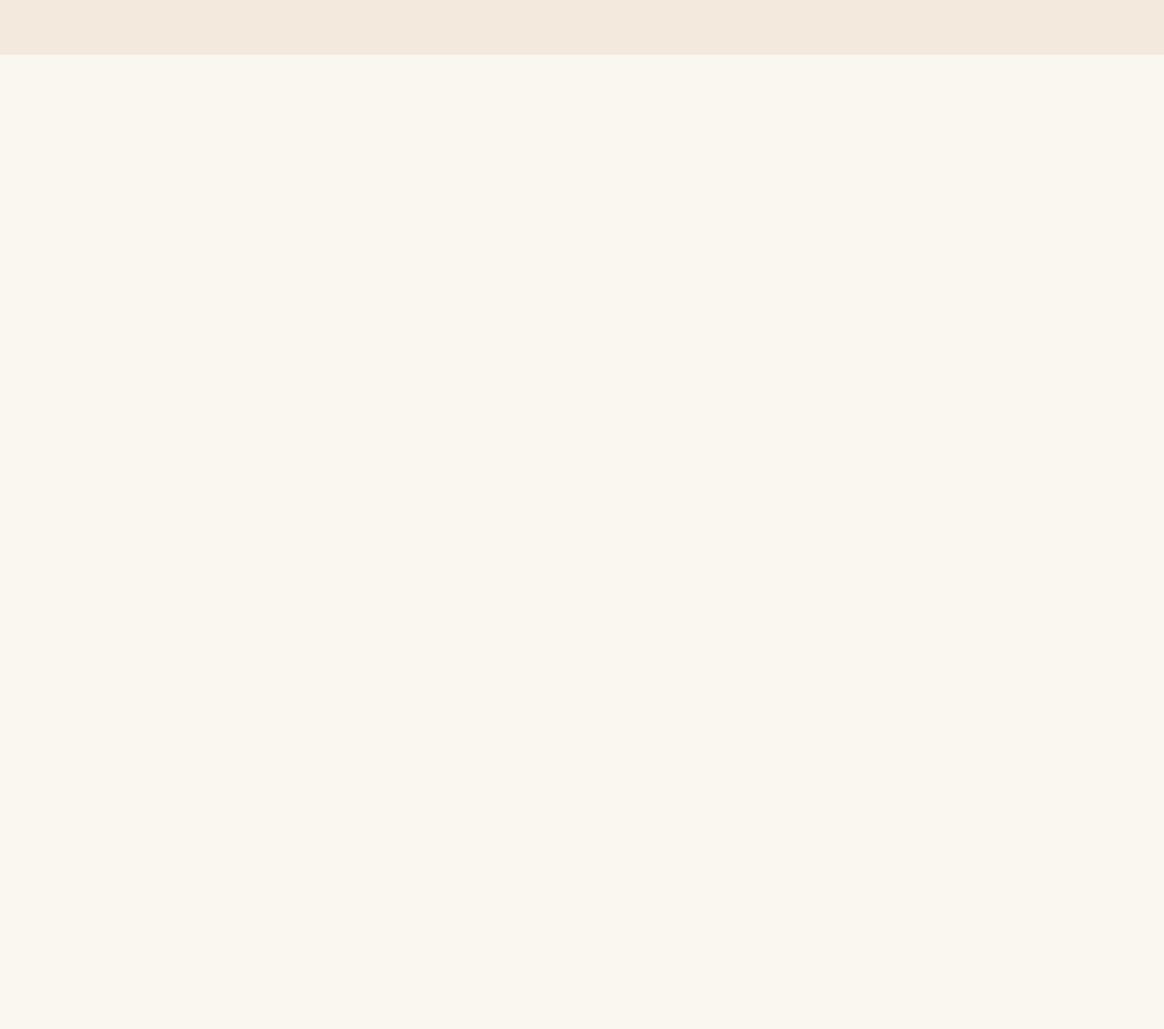
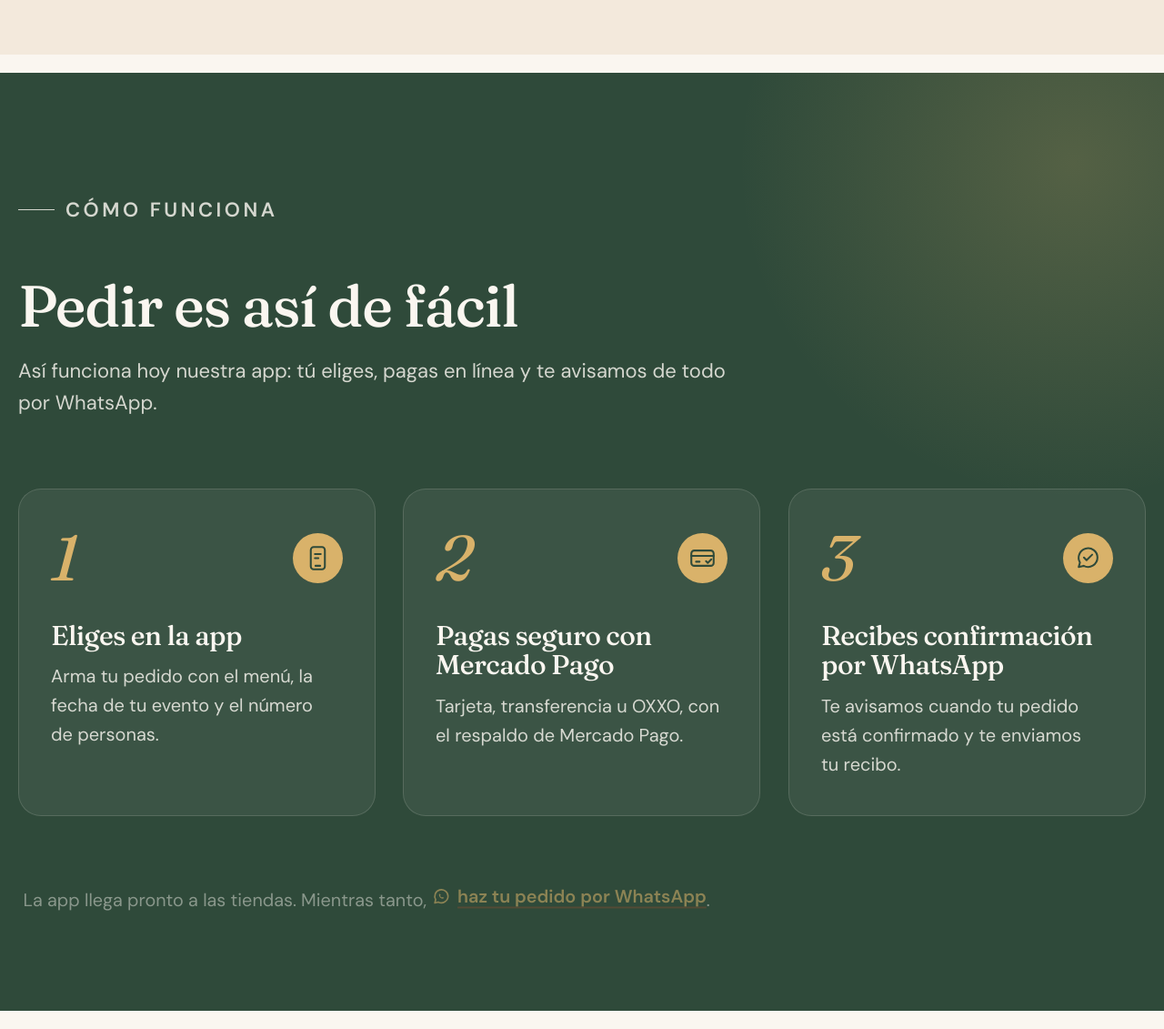
Before and after one commit to HuitziDomingo/catering-app, an Astro site in the folder apps/landing/: page / in a window 1280 px wide. Shown: the part 4060-5191 px from the top of the page at 91% size. Before the commit the page ends 4140 px from the top, so only its background shows below. Built offline with nearby package versions, Linux system fonts and the light colour scheme; Astro itself is replaced by a stand-in of ours.

Commit message:
feat(landing): sección "Cómo funciona" con los tres pasos de la app
Elegir en la app, pagar con Mercado Pago y recibir confirmación y
recibo por WhatsApp: lo que la app ya hace hoy. Fondo verde profundo
con números serif en dorado, íconos de línea propios y una nota para
pedir por WhatsApp mientras la app llega a las tiendas.

Co-Authored-By: Claude Opus 5.5 <noreply@anthropic.com>

```diff
--- /dev/null
+++ b/apps/landing/src/components/HowItWorks.astro
@@ -0,0 +1,139 @@
+---
+import { steps, whatsappLink } from '../data/site';
+import ChatIcon from './ChatIcon.astro';
+
+// Íconos de línea propios (sin librerías): app, pago seguro, confirmación.
+const icons = [
+  '<rect x="6" y="2.5" width="12" height="19" rx="2.5"/><path d="M10 18.5h4"/><path d="M9.5 8.5h5M9.5 12h3"/>',
+  '<rect x="2.5" y="5.5" width="19" height="13" rx="2.5"/><path d="M2.5 10h19"/><path d="M6.5 15h3"/><path d="m15 14.5 1.5 1.5 3-3"/>',
+  '<path d="M20 11.5a8 8 0 0 1-11.8 7L4 19.6l1.1-4A8 8 0 1 1 20 11.5Z"/><path d="m8.5 11.5 2.2 2.2 4.8-4.7"/>',
+];
+---
+
+<section class="section how on-dark" id="como-funciona" aria-labelledby="como-funciona-title">
+  <div class="wrap">
+    <header class="section-head reveal">
+      <p class="eyebrow">Cómo funciona</p>
+      <h2 id="como-funciona-title">Pedir es así de fácil</h2>
+      <p>Así funciona hoy nuestra app: tú eliges, pagas en línea y te avisamos de todo por WhatsApp.</p>
+    </header>
+
+    <ol class="steps">
+      {steps.map((step, index) => (
+        <li class="step reveal">
+          <div class="step-top">
+            <span class="step-number" aria-hidden="true">{index + 1}</span>
+            <svg class="step-icon" viewBox="0 0 24 24" fill="none" stroke="currentColor" stroke-width="1.6" stroke-linecap="round" stroke-linejoin="round" aria-hidden="true" set:html={icons[index]} />
+          </div>
+          <h3>{step.title}</h3>
+          <p>{step.text}</p>
+        </li>
+      ))}
+    </ol>
+
+    <p class="how-note reveal">
+      La app llega pronto a las tiendas. Mientras tanto,
+      <a href={whatsappLink()} target="_blank" rel="noopener"><ChatIcon /> haz tu pedido por WhatsApp</a>.
+    </p>
+  </div>
+</section>
+
+<style>
+  .how {
+    position: relative;
+    overflow: hidden;
+    background: var(--ss-verde);
+    color: var(--ss-crema);
+  }
+  /* Halo cálido decorativo. */
+  .how::before {
+    content: '';
+    position: absolute;
+    right: -15rem;
+    top: -15rem;
+    width: 40rem;
+    height: 40rem;
+    background: radial-gradient(circle, rgb(217 178 106 / 0.22), transparent 65%);
+    pointer-events: none;
+  }
+  .how .eyebrow {
+    color: var(--ss-dorado);
+  }
+  .how h2 {
+    color: var(--ss-crema);
+  }
+  .how .section-head p {
+    color: rgb(250 246 240 / 0.82);
+  }
+  .steps {
+    position: relative;
+    display: grid;
+    gap: 1.25rem;
+    margin: 0;
+    padding: 0;
+    list-style: none;
+    counter-reset: none;
+  }
+  .step {
+    margin: 0;
+    padding: 2rem 1.75rem;
+    list-style: none;
+    background: rgb(250 246 240 / 0.06);
+    border: 1px solid rgb(250 246 240 / 0.14);
+    border-radius: var(--ss-radius);
+  }
+  .step-top {
+    display: flex;
+    align-items: center;
+    justify-content: space-between;
+    margin-bottom: 1.75rem;
+  }
+  .step-number {
+    font-family: var(--ss-font-display);
+    font-style: italic;
+    font-size: 3.5rem;
+    line-height: 1;
+    font-variation-settings: 'SOFT' 100, 'WONK' 1;
+    color: var(--ss-dorado);
+  }
+  .step-icon {
+    width: 2.75rem;
+    height: 2.75rem;
+    padding: 0.6rem;
+    color: var(--ss-verde);
+    background: var(--ss-dorado);
+    border-radius: 50%;
+  }
+  .step h3 {
+    margin-bottom: 0.6rem;
+    font-size: 1.5rem;
+    color: var(--ss-crema);
+  }
+  .step p {
+    margin: 0;
+    color: rgb(250 246 240 / 0.82);
+  }
+  .how-note {
+    margin: 2.5rem 0 0;
+    color: rgb(250 246 240 / 0.82);
+  }
+  .how-note a {
+    display: inline-flex;
+    align-items: center;
+    gap: 0.35rem;
+    color: var(--ss-dorado);
+    font-weight: 600;
+    text-underline-offset: 4px;
+  }
+  .how-note a :global(svg) {
+    width: 1.1em;
+    height: 1.1em;
+  }
+
+  @media (min-width: 860px) {
+    .steps {
+      grid-template-columns: repeat(3, 1fr);
+      gap: 1.5rem;
+    }
+  }
+</style>
--- a/apps/landing/src/pages/index.astro
+++ b/apps/landing/src/pages/index.astro
@@ -4,6 +4,7 @@ import Header from '../components/Header.astro';
 import Hero from '../components/Hero.astro';
 import Services from '../components/Services.astro';
 import MenuHighlights from '../components/MenuHighlights.astro';
+import HowItWorks from '../components/HowItWorks.astro';
 import { business } from '../data/site';
 ---
 
@@ -16,5 +17,6 @@ import { business } from '../data/site';
     <Hero />
     <Services />
     <MenuHighlights />
+    <HowItWorks />
   </main>
 </BaseLayout>
```
Also changed, not shown: apps/landing/tests/how-it-works.spec.ts (added, +21 -0 lines).
